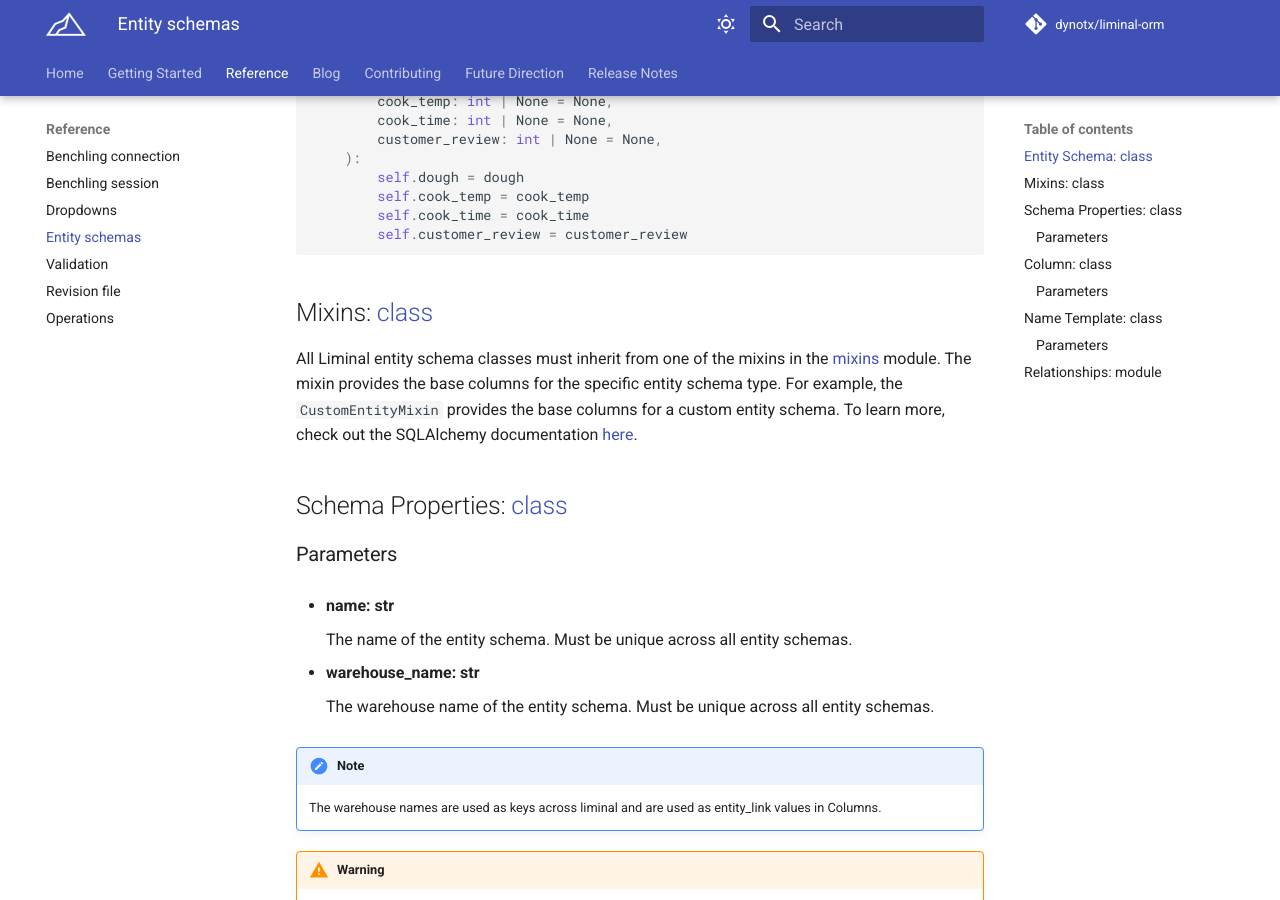
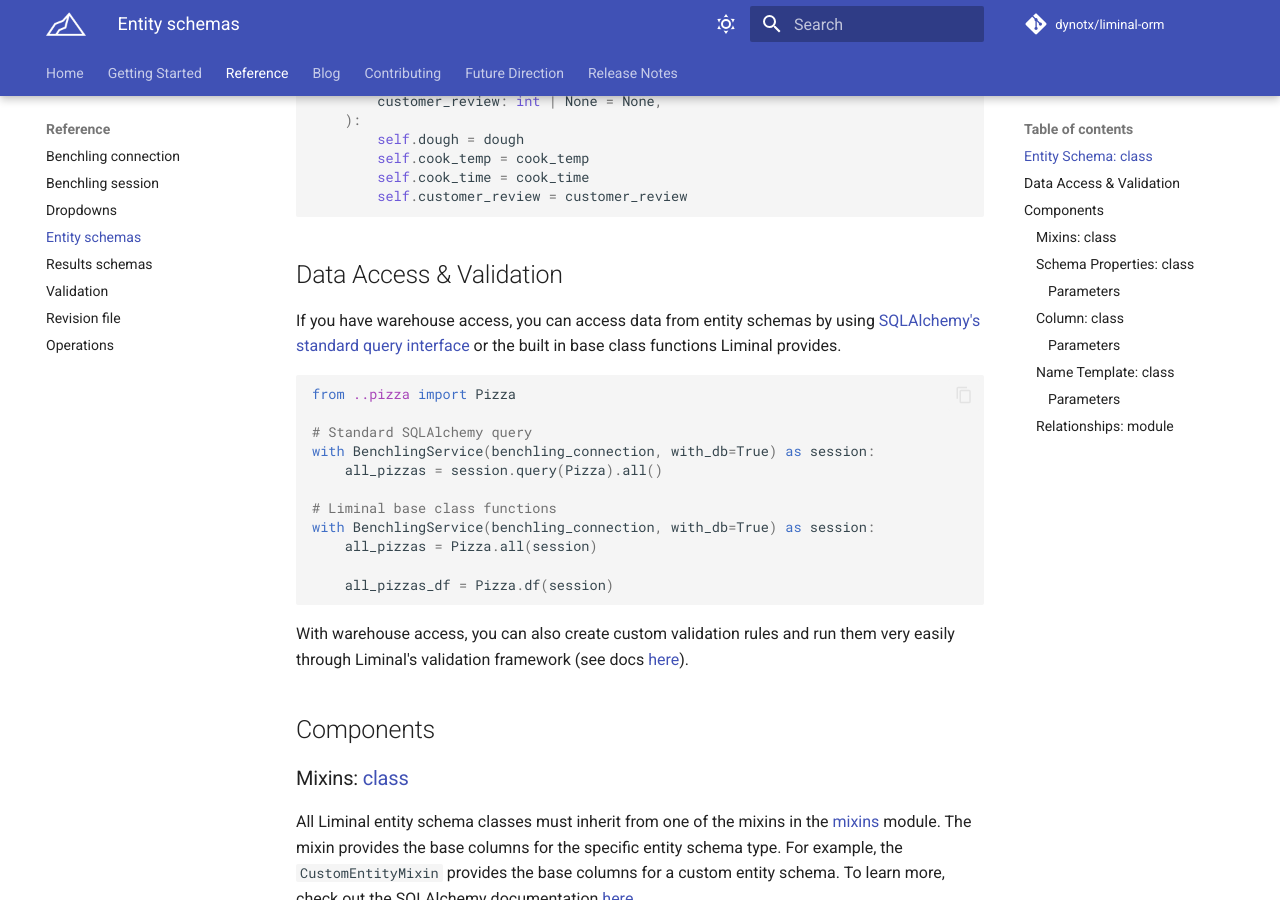
Before and after one commit to twigbio/liminal-orm, an MkDocs documentation site: the page built from docs/reference/entity-schemas.md, in a window 1280 px wide and 900 px high, scrolled down 1360 px. Built offline with MkDocs 1.6.1 and Material for MkDocs 9.7.7, drawn with Linux system fonts in a browser that asks for light colours; comment, search, counter and statistics services are not loaded; some of the changed text lies outside the part shown.

Commit message:
finish up v4 docs and push deprecation to v5

````diff
--- a/docs/reference/entity-schemas.md
+++ b/docs/reference/entity-schemas.md
@@ -62,13 +60,36 @@ class Pizza(BaseModel, CustomEntityMixin):
 
 ```
 
-## Mixins: [class](https://github.com/dynotx/liminal-orm/blob/main/liminal/orm/mixins.py)
+## Data Access & Validation
+
+If you have warehouse access, you can access data from entity schemas by using [SQLAlchemy's standard query interface](https://docs.sqlalchemy.org/en/14/orm/queryguide.html) or the built in base class functions Liminal provides.
+
+```python
+from ..pizza import Pizza
+
+# Standard SQLAlchemy query
+with BenchlingService(benchling_connection, with_db=True) as session:
+    all_pizzas = session.query(Pizza).all()
+
+# Liminal base class functions
+with BenchlingService(benchling_connection, with_db=True) as session:
+    all_pizzas = Pizza.all(session)
+
+    all_pizzas_df = Pizza.df(session)
+
+```
+
+With warehouse access, you can also create custom validation rules and run them very easily through Liminal's validation framework (see docs [here](../reference/validation.md)).
+
+## Components
+
+### Mixins: [class](https://github.com/dynotx/liminal-orm/blob/main/liminal/orm/mixins.py)
 
 All Liminal entity schema classes must inherit from one of the mixins in the [mixins](https://github.com/dynotx/liminal-orm/blob/main/liminal/orm/mixins.py) module. The mixin provides the base columns for the specific entity schema type. For example, the `CustomEntityMixin` provides the base columns for a custom entity schema. To learn more, check out the SQLAlchemy documentation [here](https://docs.sqlalchemy.org/en/13/orm/extensions/declarative/mixins.html).
 
-## Schema Properties: [class](https://github.com/dynotx/liminal-orm/blob/main/liminal/orm/schema_properties.py)
+### Schema Properties: [class](https://github.com/dynotx/liminal-orm/blob/main/liminal/orm/schema_properties.py)
 
-### Parameters
+#### Parameters
 
 - **name: str**
 
@@ -129,7 +150,7 @@ All Liminal entity schema classes must inherit from one of the mixins in the [mi
 !!! tip
     When schemas (and fields) are archived, they still existing the Benchling warehouse. Using _archived is useful when you need to access archived data.
 
-## Column: [class](https://github.com/dynotx/liminal-orm/blob/main/liminal/orm/column.py)
+### Column: [class](https://github.com/dynotx/liminal-orm/blob/main/liminal/orm/column.py)
 
 !!! tip
     Liminal also detects the ordering of your fields. Define columns on different lines in your schema class to change the ordering of the fields on the Benchling entity schema.
@@ -139,7 +160,7 @@ All Liminal entity schema classes must inherit from one of the mixins in the [mi
 
     Liminal will enforce that the column variable name (which represents the warehouse name) matches the Benchling generated warehouse name, which Liminal assumes to be `to_snake_case(name)`.
 
-### Parameters
+#### Parameters
 
 - **name: str**
 
@@ -192,11 +213,11 @@ All Liminal entity schema classes must inherit from one of the mixins in the [mi
 
     Private attribute used to set the warehouse name of the column. This is useful when the variable name is not the same as the warehouse name.
 
-## Name Template: [class](https://github.com/dynotx/liminal-orm/blob/main/liminal/orm/name_template.py)
+### Name Template: [class](https://github.com/dynotx/liminal-orm/blob/main/liminal/orm/name_template.py)
 
 The name template is used to generate the name of entity schema entities. It is comprised of a list of name template parts. The name template parts are defined in the [name_template_parts](https://github.com/dynotx/liminal-orm/blob/main/liminal/orm/name_template_parts.py) module.
 
-### Parameters
+#### Parameters
 
 - **parts: list[NameTemplateParts]**
 
@@ -206,7 +227,7 @@ The name template is used to generate the name of entity schema entities. It is
 
     Whether to order the name parts by sequence. This can only be set to True for sequence enity types. If one or many part link fields are included in the name template, list parts in the order they appear on the sequence map, sorted by start position and then end position.
 
-## Relationships: [module](https://github.com/dynotx/liminal-orm/blob/main/liminal/orm/relationship.py)
+### Relationships: [module](https://github.com/dynotx/liminal-orm/blob/main/liminal/orm/relationship.py)
 
 If there are columns that are entity links, that means the value of the column is the linked entity id or ids. You can easily define relationships using Liminal's wrapper functions around SQLAlchemy. The two relationships to define are `single_relationship` and `multi_relationship`, and examples are shown above.
 
--- a/docs/theme/announce.html
+++ b/docs/theme/announce.html
@@ -1,6 +1,6 @@
 <!-- the following line is displayed in the announcement bar -->
 <!-- keep length under 164 characters (less HTML tags) to fit on 1280px desktop window -->
-New Liminal ORM release, v3.0.0 out now! See <a href="/liminal-orm/release-notes/#v300">release notes</a> for more details.
+New Liminal ORM release, v4.0.0 out now! See <a href="/liminal-orm/release-notes/#v400">release notes</a> for more details.
 
 <button class="md-banner__button md-icon" aria-label="Don't show this again" id="close-banner">
     <svg xmlns="http://www.w3.org/2000/svg" viewBox="0 0 24 24">
--- a/mkdocs.yml
+++ b/mkdocs.yml
@@ -8,12 +8,14 @@ nav:
       - getting-started/setup.md
       - getting-started/first-migration.md
       - getting-started/downgrading.md
+      - getting-started/synchronizing-results-schemas.md
       - getting-started/tutorials.md
   - Reference:
       - reference/benchling-connection.md
       - reference/benchling-session.md
       - reference/dropdowns.md
       - reference/entity-schemas.md
+      - reference/results-schemas.md
       - reference/validation.md
       - reference/revision-file.md
       - reference/operations.md
````
Also changed, not shown: other parts of docs/reference/entity-schemas.md (+1 -3 lines), docs/getting-started/setup.md (+4 -1 lines), docs/getting-started/synchronizing-results-schemas.md (added, +20 -0 lines), docs/reference/results-schemas.md (added, +84 -0 lines), docs/reference/validation.md (+6 -6 lines), docs/release-notes.md (+16 -2 lines), 4 other files.
